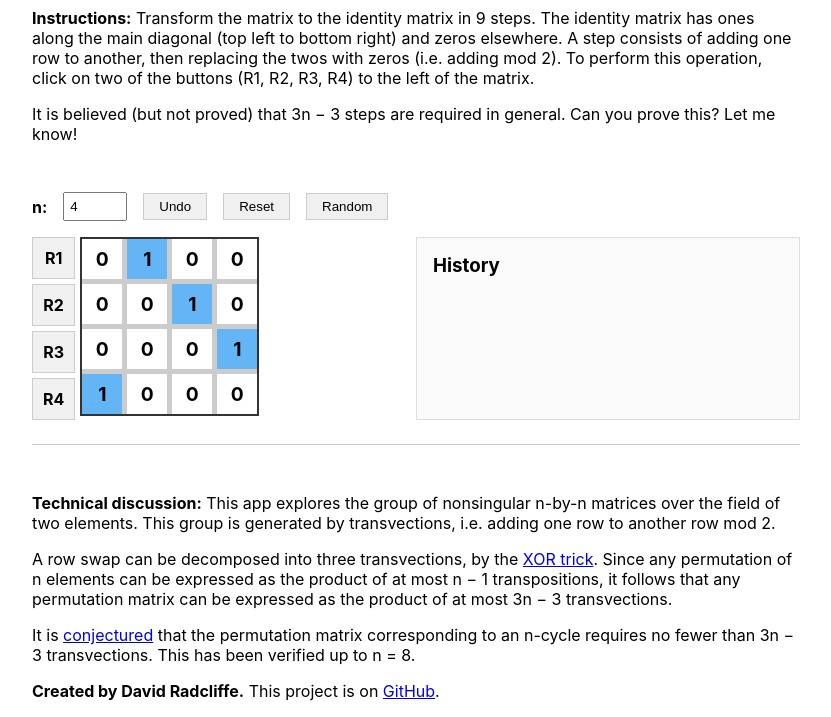
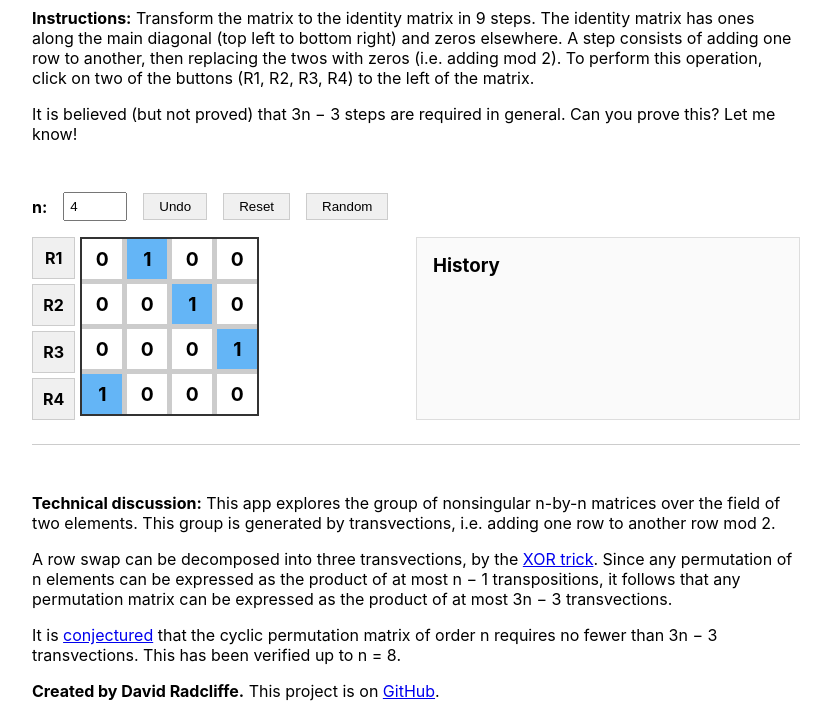
Before and after one commit to Radcliffe/01matrixpuzzle, a plain HTML site: page index.html in a window 1280 px wide. Shown: the part 93-810 px from the top of the page, without its empty margins (224-1055 px from the left). Drawn offline with Linux system fonts and the light colour scheme.

Commit message:
terminology

```diff
--- a/index.html
+++ b/index.html
@@ -55,8 +55,8 @@
     Since any permutation of n elements can be expressed as the product of at most n &minus; 1 transpositions,
     it follows that any permutation matrix can be expressed as the product of at most 3n &minus; 3 transvections.</p>
 
-<p>It is <a href="https://arxiv.org/abs/2503.01467">conjectured</a> that the permutation matrix corresponding to an
-    n-cycle requires no fewer than 3n &minus; 3 transvections. This has been verified up to n = 8.</p>
+<p>It is <a href="https://arxiv.org/abs/2503.01467">conjectured</a> that the cyclic permutation matrix of order n
+    requires no fewer than 3n &minus; 3 transvections. This has been verified up to n = 8.</p>
 
 <p><strong>Created by David Radcliffe.</strong>
     This project is on <a href="https://github.com/Radcliffe/01matrixpuzzle">GitHub</a>.</p>
```
